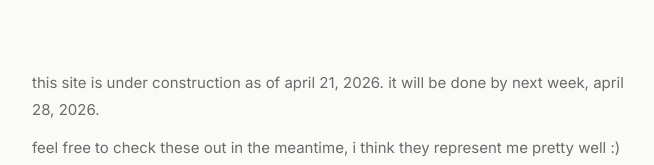
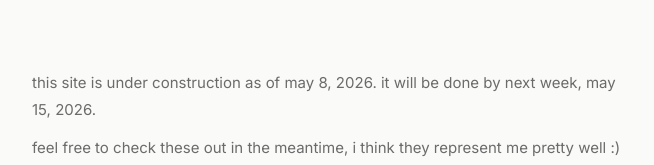
Before and after one commit to sheldonblewis/shelly-site, a Next.js app: page / in a window 1280 px wide. Shown: the part 345-510 px from the top of the page, without its empty margins (312-966 px from the left). Built offline with nearby package versions, Linux system fonts and the light colour scheme.

Commit message:
update under construction dates to may 8 and may 15, 2026
Co-Authored-By: Claude Opus 4.7 (1M context) <noreply@anthropic.com>

```diff
--- a/pages/index.js
+++ b/pages/index.js
@@ -44,7 +44,7 @@ export default function Home() {
 
       <div className="section">
         <p style={{ marginBottom: '0.75rem' }}>
-          this site is under construction as of april 21, 2026. it will be done by next week, april 28, 2026.
+          this site is under construction as of may 8, 2026. it will be done by next week, may 15, 2026.
         </p>
         <p>
           feel free to check these out in the meantime, i think they represent me pretty well :){' '}
```
